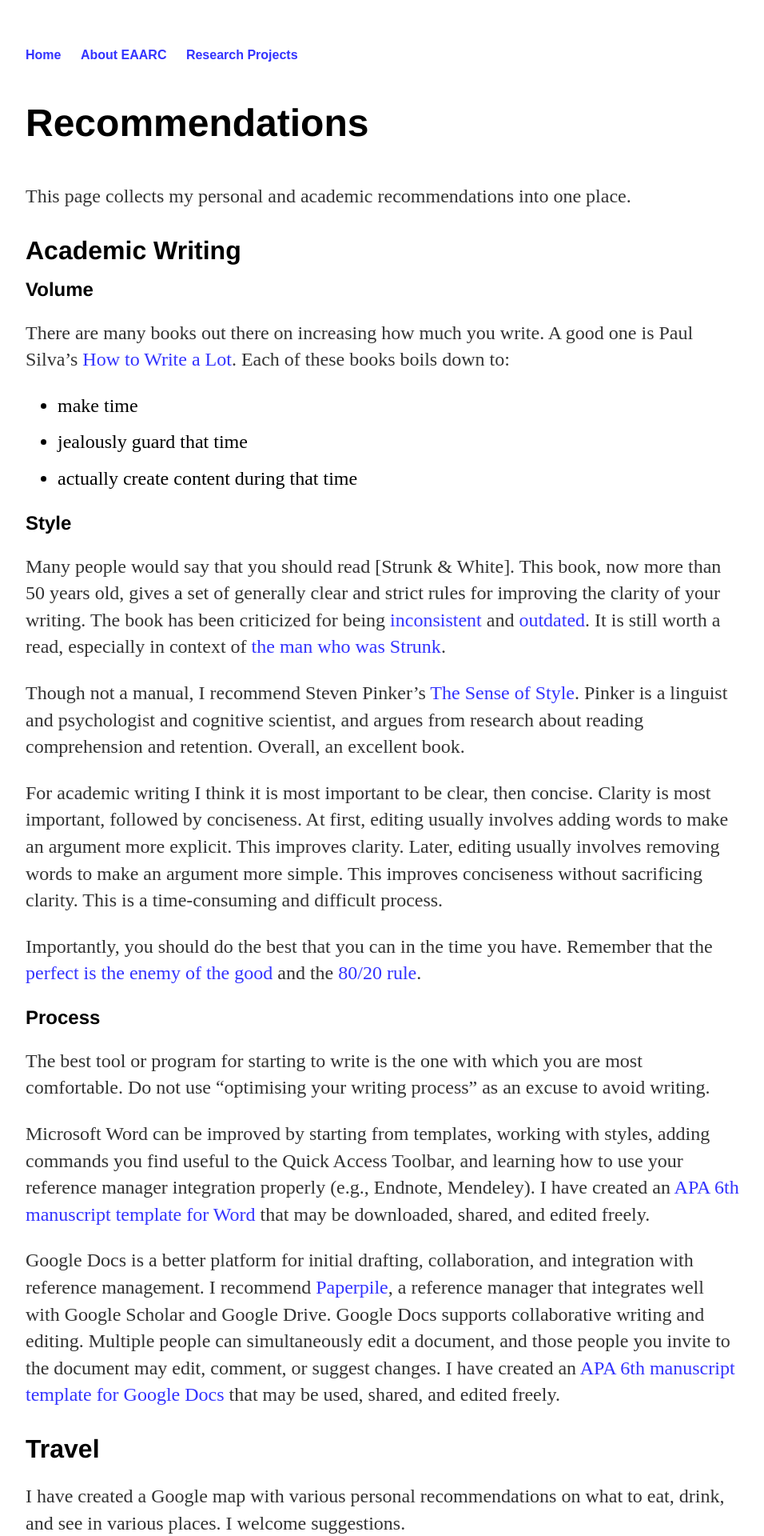
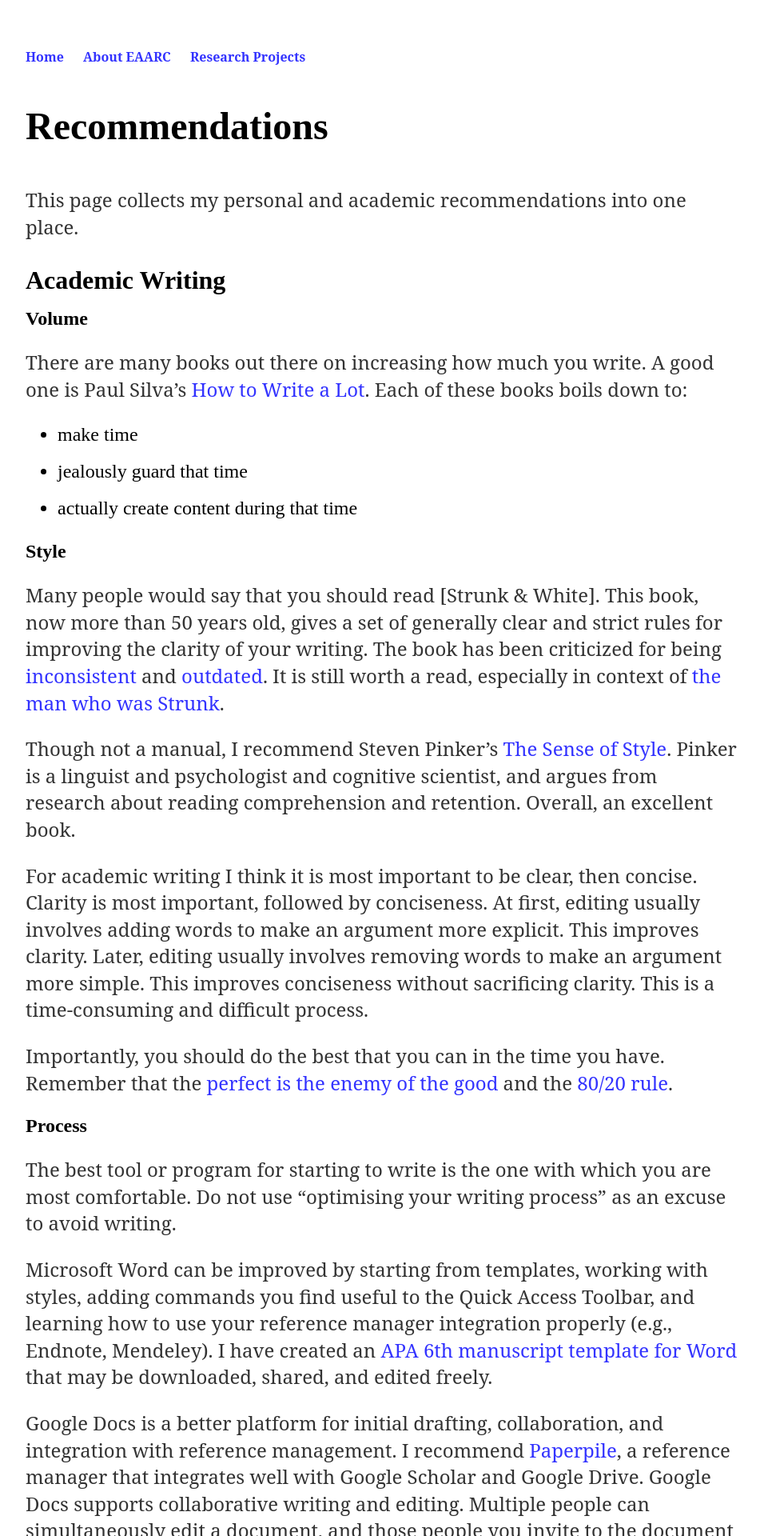
Before and after one commit to aksaeri/scrub, a Jekyll site: the page built from pages/recommendations.md, in a window 1280 px wide. Shown: the top 1920 px of the page at 80% size, without its empty margins (160-1116 px from the left). Built offline with Jekyll 4.4.1, drawn with Linux system fonts in a browser that asks for light colours.

Commit message:
Update main.css

```diff
--- a/css/main.css
+++ b/css/main.css
@@ -3,7 +3,7 @@ body {
     width: 70%;
 }
 nav ul, footer ul {
-    font-family:'Roboto Serif', 'Arial', 'Sans-Serif';
+    font-family: 'Droid Serif', 'Serif';
     padding: 0px;
     list-style: none;
     font-weight: bold;
@@ -21,26 +21,27 @@ a:hover {
 }
 h1 {
     font-size: 3em;
-    font-family:'Helvetica', 'Arial', 'Sans-Serif';
+    font-family: 'Oswald', 'Sans-Serif';
     margin-top: 1em;
     margin-bottom: 1em;
 }
 
 h2 {
     font-size: 2em;
-    font-family:'Helvetica', 'Arial', 'Sans-Serif';
+    font-family: 'Oswald', 'Sans-Serif';
     margin-top: 1em;
     margin-bottom: 0.5em;
 }
 
 h3 {
     font-size: 1.5em;
-    font-family:'Helvetica', 'Arial', 'Sans-Serif';
+    font-family: 'Oswald', 'Sans-Serif';
     margin-top: 0.5em;
 }
 
 p {
     font-size: 1.5em;
+    font-family: 'Droid Serif', 'Serif';
     line-height: 1.4em;
     color: #333;
 }
```
